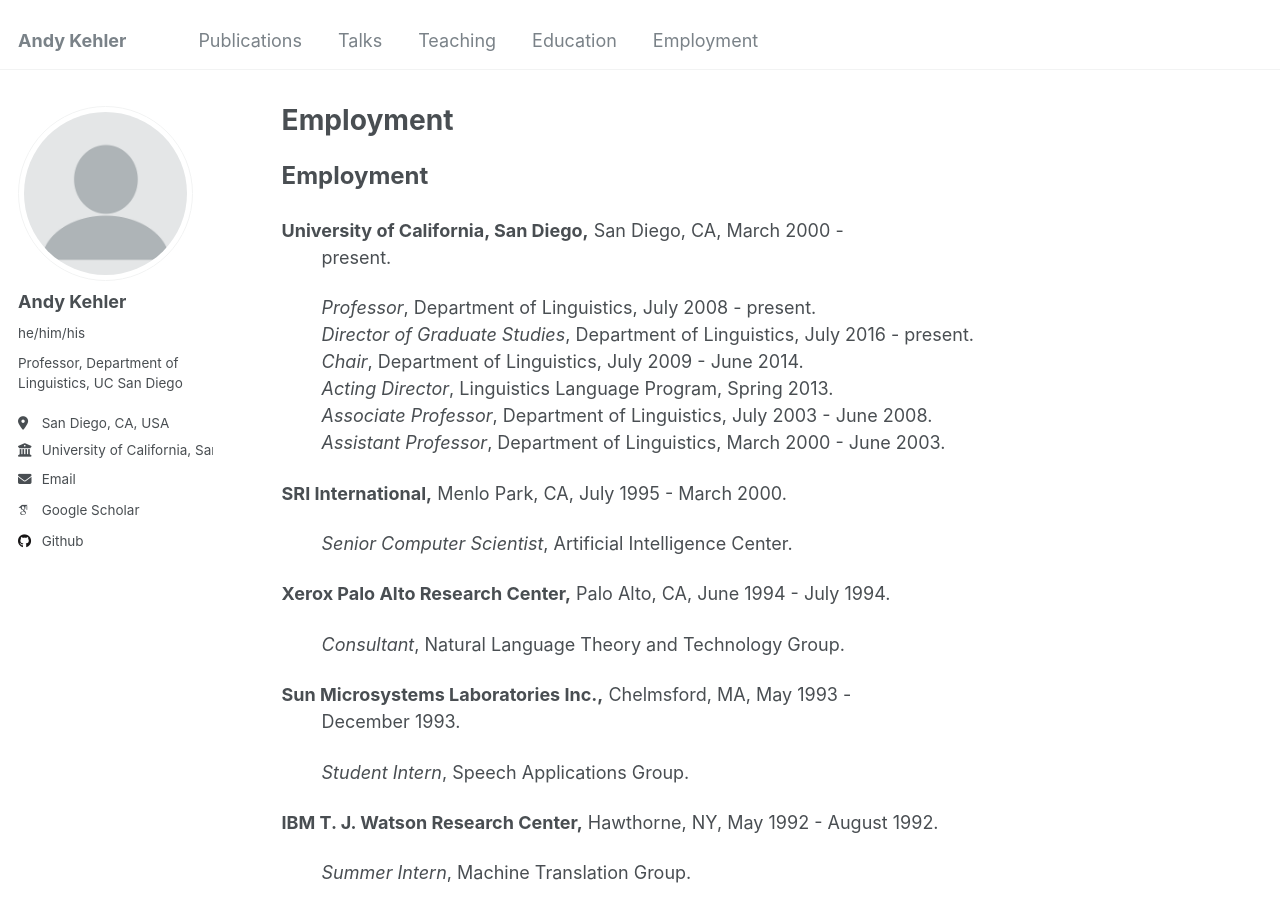
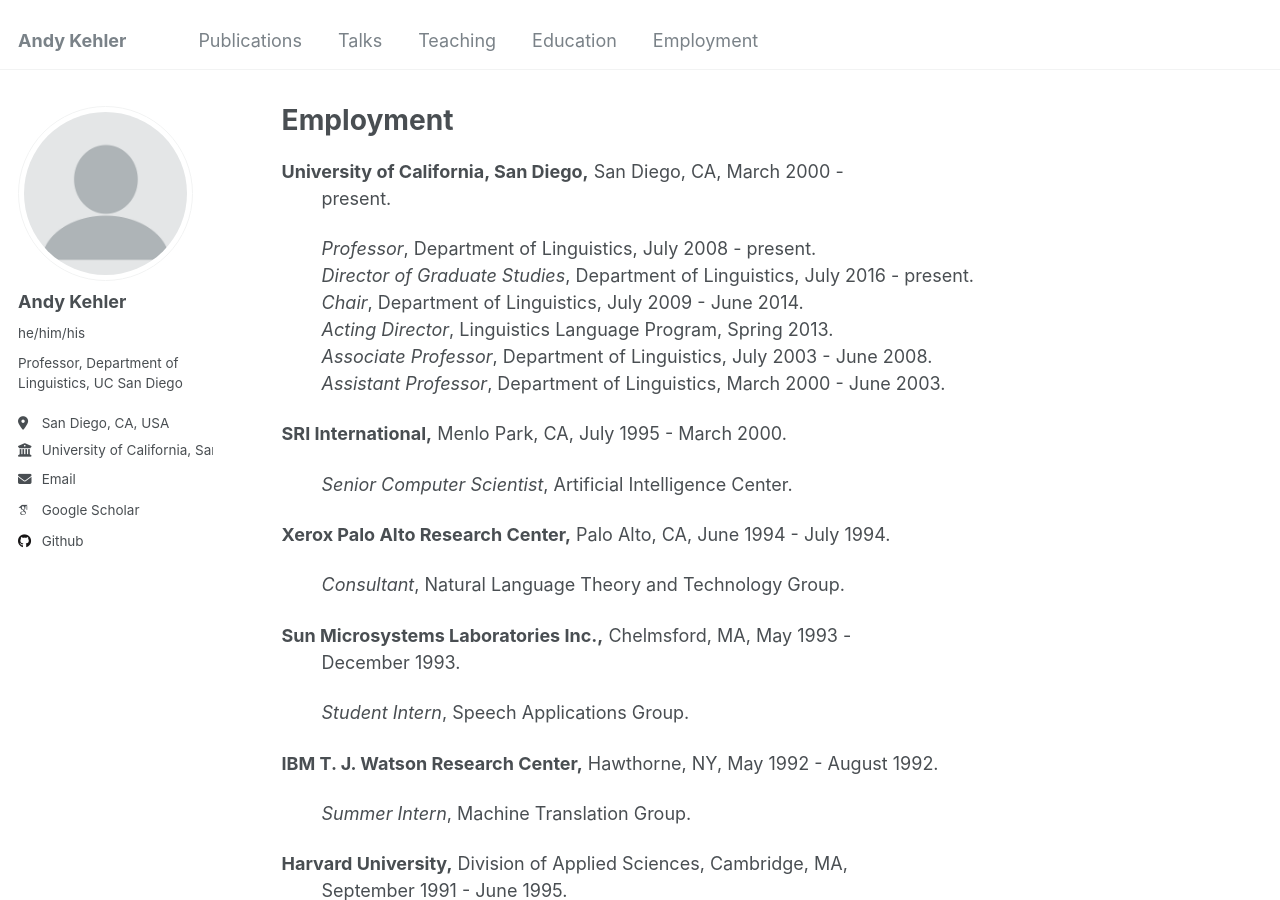
Before and after one commit to akehler/akehler.github.io, a Jekyll site: the page built from _pages/employment.html, in a window 1280 px wide and 900 px high. Built offline with Jekyll 4.4.1, drawn with Linux system fonts in a browser that asks for light colours; some web fonts are replaced.

Commit message:
Update employment.html

```diff
--- a/_pages/employment.html
+++ b/_pages/employment.html
@@ -6,9 +6,6 @@ author_profile: true
 ---
 
 <p>
-<p></p>
-
-<strong><font size="5">Employment</font></strong>
 
 <P>
 <DL>
```
